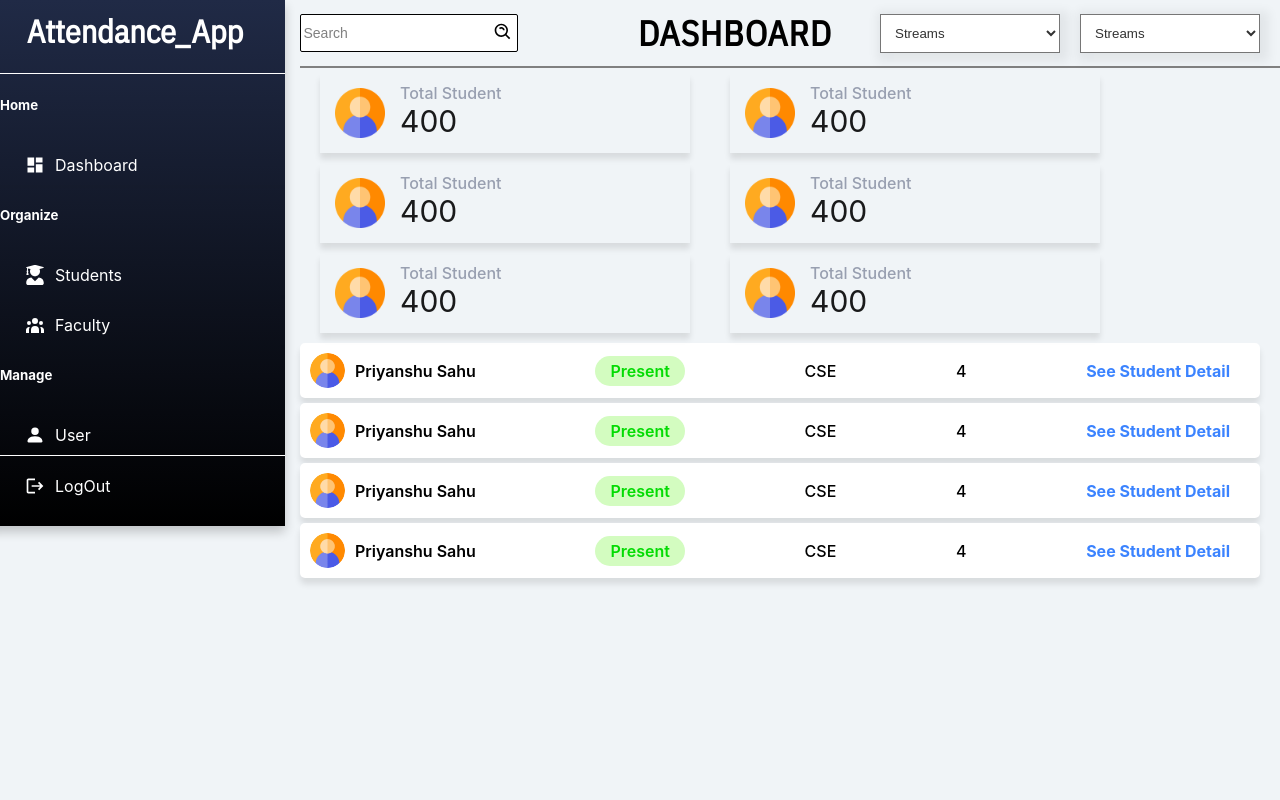
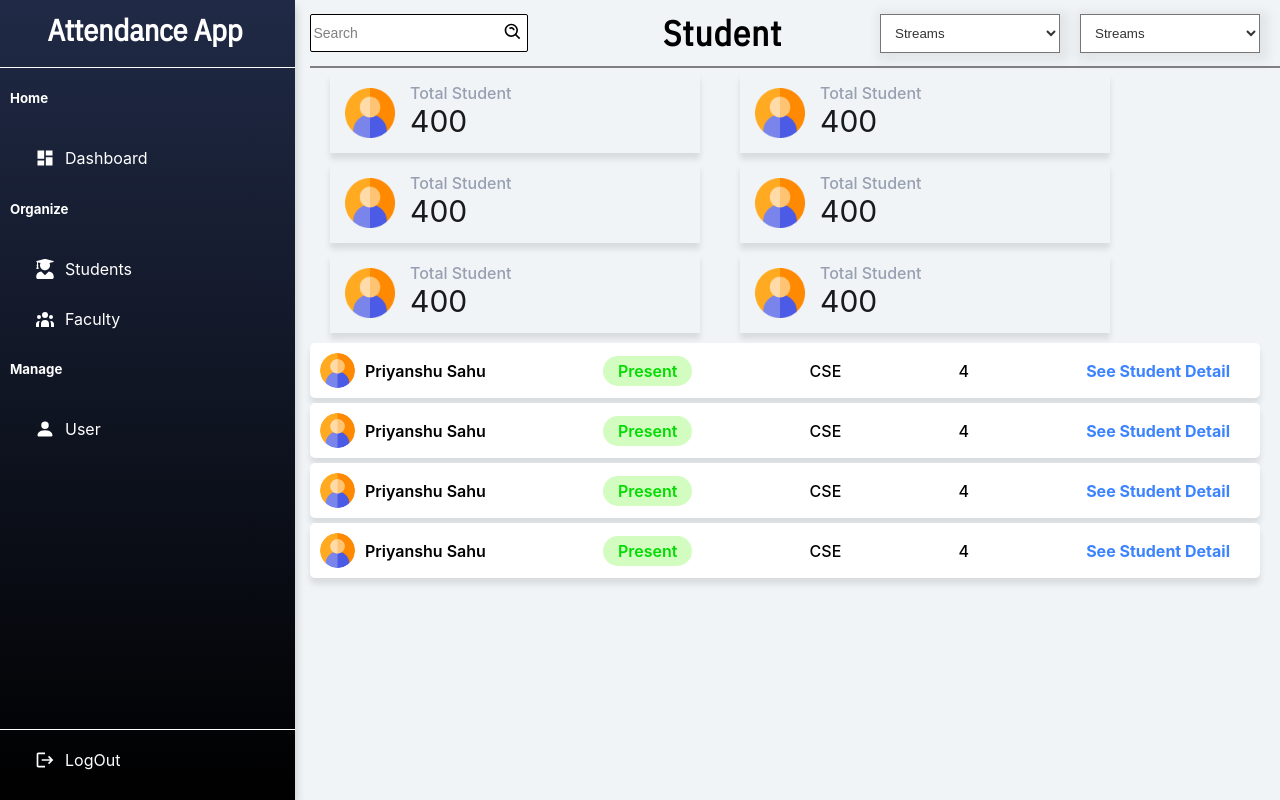
Before and after one commit to PriyanshuSahu2002/attendance_react_app, a React (Create React App) app: page /attendance in a window 1280 px wide. Built offline with nearby package versions, Linux system fonts and the light colour scheme.

Commit message:
link
add links

```diff
--- a/src/Components/Cards.jsx
+++ b/src/Components/Cards.jsx
@@ -8,7 +8,7 @@ const Wraper = styled.div`
   display: flex;
   justify-content: flex-start;
   flex-wrap: wrap;
-  padding-left: 50px;
+  padding-left: 3px;
   overflow-y: scroll;
 `;
 
@@ -45,7 +45,7 @@ function Cards() {
       <Wraper>
         {classes.map((a) => {
           return (
-            <Link to="attendance" style={styles}>
+            <Link to="attendance/4/cse/english"  style={styles}>
             <Card
               sub_name={a.subject}
               year={a.collegeYear}
--- a/src/Components/Navbar.jsx
+++ b/src/Components/Navbar.jsx
@@ -24,6 +24,7 @@ const Left = styled.div`
 const Center = styled.div`
   flex: 1;
   text-align: center;
+  margin-right: 20px;
 `;
 
 const Right = styled.div`
@@ -38,9 +39,10 @@ const Title = styled.span`
   font-size: 35px;
   font-weight: 700;
   letter-spacing: 1px;
+
 `;
 
-function Navbar() {
+function Navbar(props) {
   const [selected, setSelected] = useState("");
 
   return (
@@ -50,14 +52,14 @@ function Navbar() {
           <SearchBar />
         </Left>
         <Center>
-          <Title>DASHBOARD</Title>
+          <Title>{props.name}</Title>
         </Center>
         <Right>
           <Filter selected={selected} setSelected={setSelected} />
           <Filter selected={selected} setSelected={setSelected} />
         </Right>
       </Wrapper>
-      {/* <hr style={{ color: "red", backgroundColor: "grey", height: "1px" }} /> */}
+
     </Container>
   );
 }
--- a/src/Components/Sidebar.jsx
+++ b/src/Components/Sidebar.jsx
@@ -60,6 +60,7 @@ const Label = styled.h5`
 `;
 const Title = styled.h1`
   font-family: "IBM Plex Sans Condensed", sans-serif;
+  font-size: 30px;
  margin-top: 10px;
   color: white;
 
@@ -70,7 +71,7 @@ const Sidebar = () => {
     <Container>
       <Wrapper>
         <Top>
-          <Title>Attendance_App</Title>
+          <Title>Attendance App</Title>
 
         </Top>
 
--- a/src/Pages/Attendence.jsx
+++ b/src/Pages/Attendence.jsx
@@ -1,19 +1,20 @@
-import React from 'react'
-import styled from 'styled-components'
-import AttendanceDetailsCard from '../Components/AttendanceDetailsCard'
-import Sheet from '../Components/Sheet'
-import Navbar from '../Components/Navbar'
-import Sidebar from '../Components/Sidebar'
+import React from "react";
+import styled from "styled-components";
+import AttendanceDetailsCard from "../Components/AttendanceDetailsCard";
+import Sheet from "../Components/Sheet";
+import Navbar from "../Components/Navbar";
+import Sidebar from "../Components/Sidebar";
 
 const Container = styled.div`
-
+  padding-left: 10px;
+  height: 100%;
 `;
 
 const Attendence = () => {
   return (
     <Container>
       <Sidebar />
-        <Navbar />
+      <Navbar name ={"Student"}/>
       <AttendanceDetailsCard />
       <Sheet />
       <Sheet />
@@ -21,6 +22,6 @@ const Attendence = () => {
       <Sheet />
     </Container>
   );
-}
+};
 
-export default Attendence
+export default Attendence;
--- a/src/Pages/Home.jsx
+++ b/src/Pages/Home.jsx
@@ -15,10 +15,11 @@ height: 100%;
 `;
 
 const Home = () => {
+
     return (
-      <Container>
+      <Container >
         <Sidebar />
-        <Navbar />
+        <Navbar name ={"Dashboard"} />
         <Cards />
       </Container>
     );
```
Also changed, not shown: 1 other file (tests, documents, lock files or other folders). Lines whose indentation alone changed are shown as unchanged.
